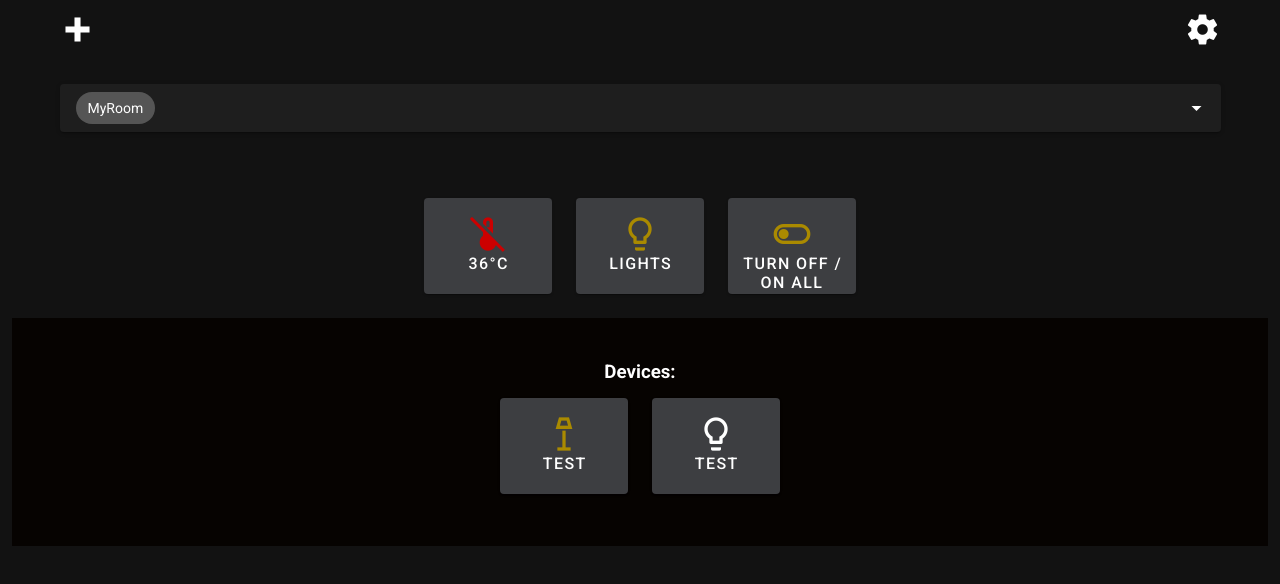
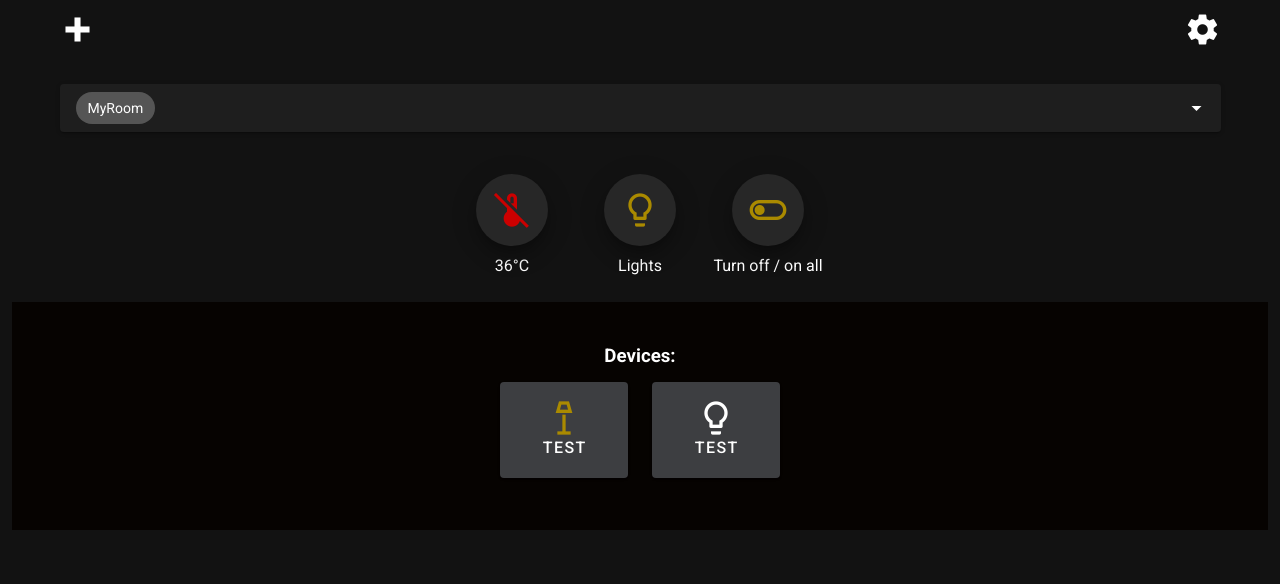
Before and after one commit to Sedriz/AdvancedHomeFrontend, a Vue app: page / in a window 1280 px wide. Shown: the top 584 px of the page. Built offline with nearby package versions, Linux system fonts and the light colour scheme; what vue-google-charts would draw is missing.

Commit message:
Action button

```diff
--- /dev/null
+++ b/src/components/ActionButton.vue
@@ -0,0 +1,68 @@
+<template>
+  <div class="mx-5">
+    <v-row>
+      <v-btn
+          depressed
+          elevation="13"
+          fab
+          class="mx-auto mb-2"
+          x-large
+          :color="color"
+      >
+        <v-icon x-large :color="getButtonColor">
+          {{ getButtonIcon }}
+        </v-icon>
+      </v-btn>
+    </v-row>
+    <v-row>
+      <span class="mx-auto text-wrap overflow-hidden btn-title">
+        {{ displayData.button.title }}
+      </span>
+    </v-row>
+  </div>
+</template>
+
+<script>
+export default {
+  props: {
+    displayData: {
+      type: Object,
+      required: true,
+    },
+    color: {
+      type: String,
+      required: false,
+      default: ''
+    }
+  },
+  computed: {
+    getButtonIcon() {
+      let activeState = this.displayData.device.activeState;
+      if (activeState === true) {
+        return this.displayData.button.iconActive;
+      }
+      return this.displayData.button.iconInactive;
+    },
+    getButtonColor() {
+      let activeState = this.displayData.device.activeState;
+      let color = "error";
+      if (activeState === 1) {
+        color = 'active';
+      } else if (activeState === 0) {
+        color = "textPrimary";
+      }
+      return color;
+    },
+  },
+};
+</script>
+<style scoped>
+.btn-size {
+  width: 8em !important;
+  height: 6em !important;
+}
+.btn-title {
+  width: 7em !important;
+  height: 3em !important;
+}
+</style>
--- a/src/components/home/DeviceActionListView.vue
+++ b/src/components/home/DeviceActionListView.vue
@@ -1,20 +1,19 @@
 <template>
   <v-container>
     <div class="d-flex flex-wrap justify-center">
-      <DeviceDialogButton
-        v-for="button of buttonList"
-        :key="button.device.id"
-        :displayData="button"
-      />
+      <ActionButton
+          v-for="button of buttonList"
+          :key="button.device.id"
+          :displayData="button"/>
     </div>
   </v-container>
 </template>
 
 <script>
-import DeviceDialogButton from "./card/DeviceDialogButton.vue";
+import ActionButton from "@/components/ActionButton.vue";
 
 export default {
   props: ["buttonList"],
-  components: { DeviceDialogButton },
+  components: { ActionButton },
 };
 </script>
```
